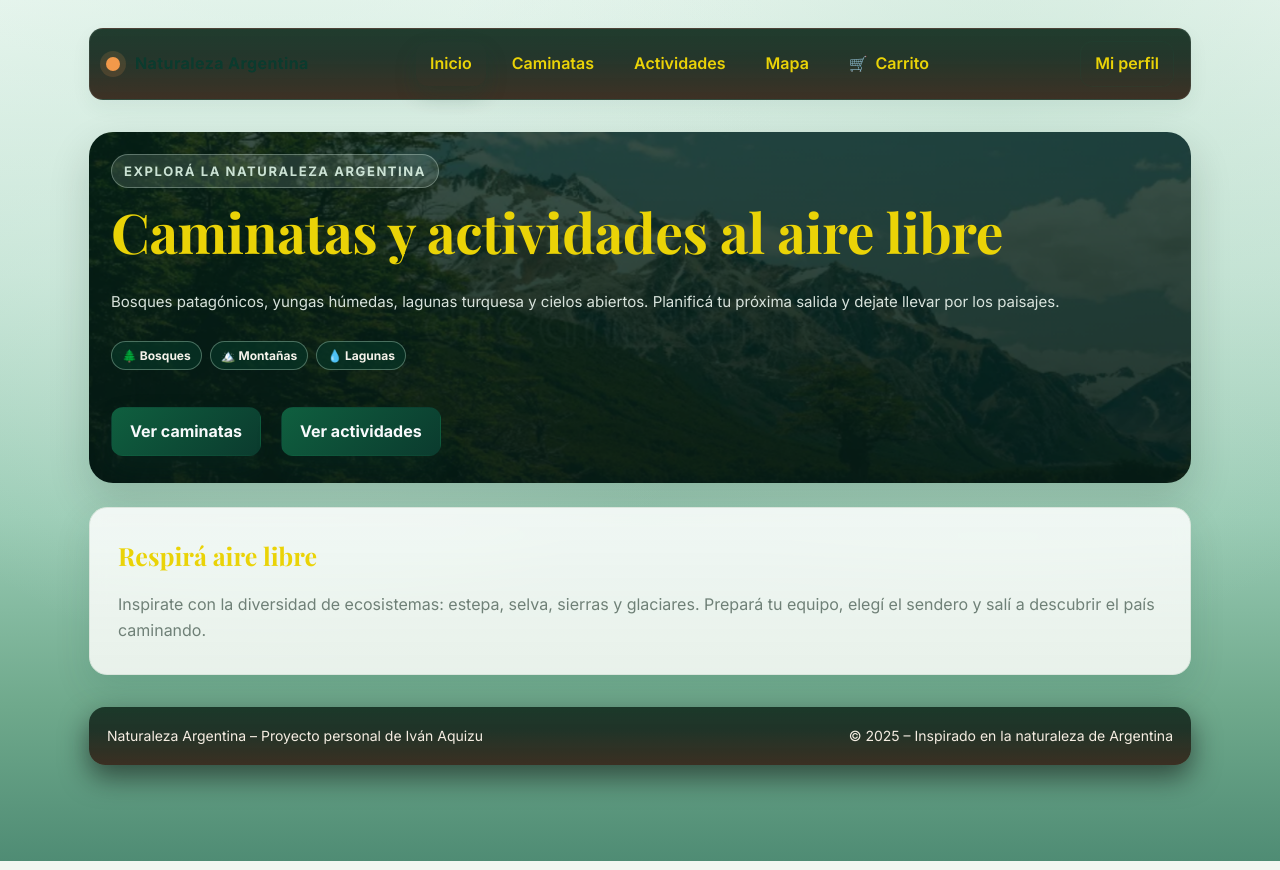
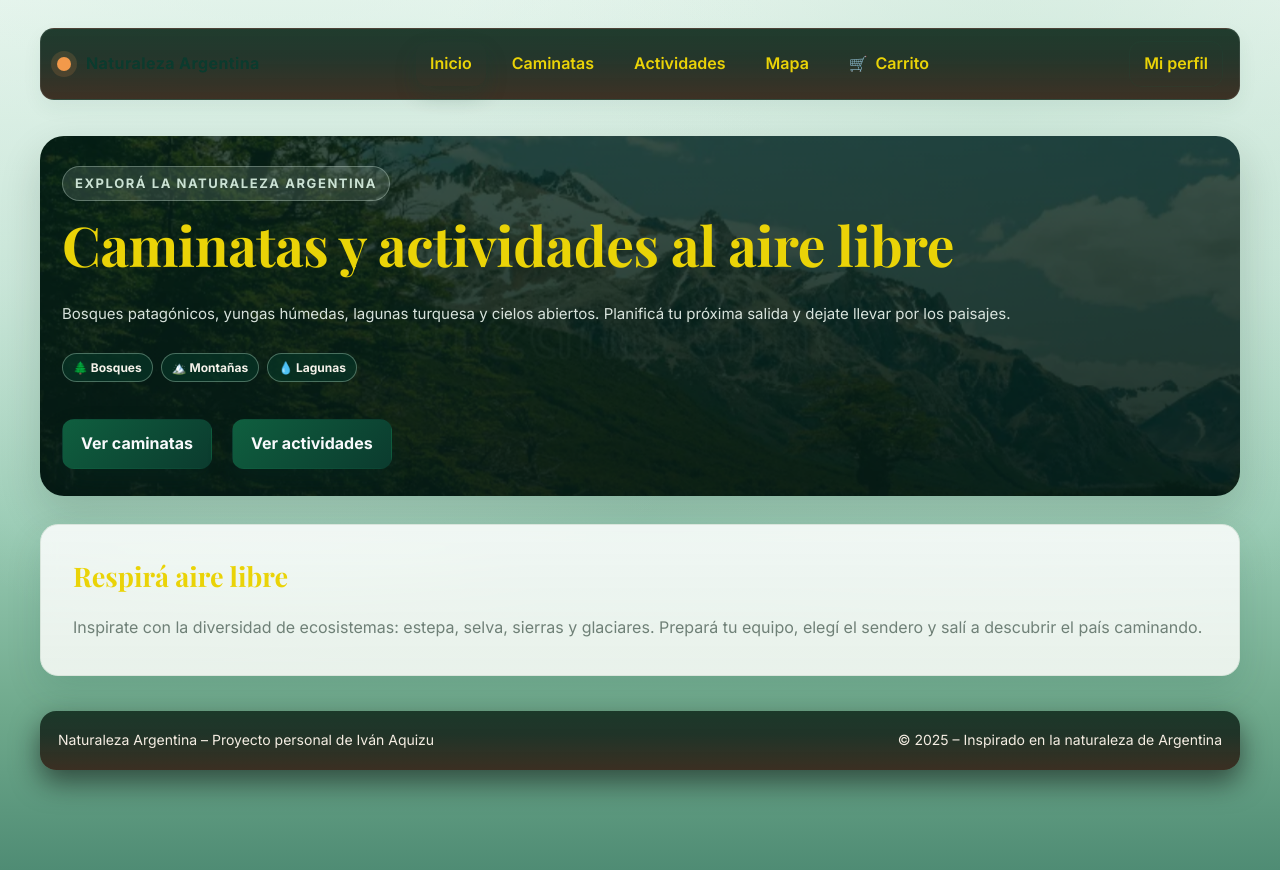
Before and after one commit to aquizu-ivan/argentina-naturaleza, a website built with Vite: page index.html in a window 1280 px wide. Built offline with nearby package versions, Linux system fonts and the light colour scheme.

Commit message:
style: base responsive global y ajustes móviles

```diff
--- a/src/styles.css
+++ b/src/styles.css
@@ -44,6 +44,18 @@ body {
   min-height: 100vh;
   color: var(--color-text-main);
   font-family: var(--font-body);
+  font-size: 16px;
+  line-height: 1.6;
+}
+
+/* Imágenes y elementos fluidos */
+img,
+picture,
+video,
+canvas {
+  max-width: 100%;
+  height: auto;
+  display: block;
 }
 
 .skip-link {
@@ -86,12 +98,13 @@ a {
 }
 
 .page {
-  max-width: 1150px;
+  width: 100%;
+  max-width: 1180px;
   margin: 0 auto;
-  padding: 28px 24px 96px;
+  padding: clamp(24px, 5vw, 32px) clamp(16px, 4vw, 28px) clamp(72px, 8vw, 110px);
   display: flex;
   flex-direction: column;
-  gap: 32px;
+  gap: clamp(24px, 4vw, 36px);
   position: relative;
   min-height: 100vh;
 }
@@ -111,7 +124,7 @@ a {
 main {
   display: flex;
   flex-direction: column;
-  gap: 24px;
+  gap: clamp(20px, 3vw, 28px);
   flex: 1;
 }
 
@@ -119,7 +132,7 @@ main {
   background: rgba(255, 255, 255, 0.95);
   border: 1px solid var(--border);
   border-radius: 18px;
-  padding: 28px 28px 30px;
+  padding: clamp(22px, 4vw, 30px) clamp(20px, 4vw, 30px) clamp(24px, 4vw, 34px);
   box-shadow: var(--shadow-soft);
   -webkit-backdrop-filter: blur(8px);
   backdrop-filter: blur(8px);
@@ -129,6 +142,7 @@ main {
   background: linear-gradient(180deg, rgba(255, 255, 255, 0.85) 0%, rgba(245, 249, 244, 0.9) 100%);
 }
 
+/* Tipografía y texto */
 h1,
 h2,
 h3 {
@@ -137,24 +151,25 @@ h3 {
 }
 
 h1 {
-  font-size: 36px;
+  font-size: clamp(28px, 3.6vw, 36px);
   letter-spacing: -0.4px;
   margin-bottom: 14px;
 }
 
 h2 {
-  font-size: 25px;
+  font-size: clamp(22px, 2.8vw, 26px);
   margin-bottom: 16px;
 }
 
 h3 {
-  font-size: 19px;
+  font-size: clamp(18px, 2.4vw, 20px);
   margin-bottom: 6px;
 }
 
 .content p {
   color: var(--color-muted);
   font-family: var(--font-body);
+  line-height: 1.65;
 }
 
 /* Animaciones */
@@ -338,7 +353,7 @@ h3 {
 
 .hero__title {
   font-family: var(--font-title);
-  font-size: 55px;
+  font-size: clamp(32px, 6vw, 55px);
   line-height: 1.15;
   letter-spacing: -0.4px;
   color: #ead307;
@@ -1630,6 +1645,41 @@ h3 {
   padding-bottom: 6px;
 }
 
+/* Breakpoints globales */
+@media (min-width: 768px) {
+  .page {
+    padding: 28px clamp(20px, 4vw, 32px) 100px;
+  }
+
+  .content {
+    padding: clamp(24px, 3vw, 32px) clamp(22px, 3vw, 32px) clamp(26px, 3vw, 36px);
+  }
+
+  .hero {
+    min-height: 360px;
+    padding: 22px;
+  }
+}
+
+@media (min-width: 1200px) {
+  .page {
+    max-width: 1280px;
+    padding-inline: 40px;
+  }
+
+  .content {
+    padding: 30px 32px 34px;
+  }
+
+  h1 {
+    font-size: 38px;
+  }
+
+  h2 {
+    font-size: 27px;
+  }
+}
+
 @media (max-width: 768px) {
   .page {
     padding: 28px 18px 40px;
```
